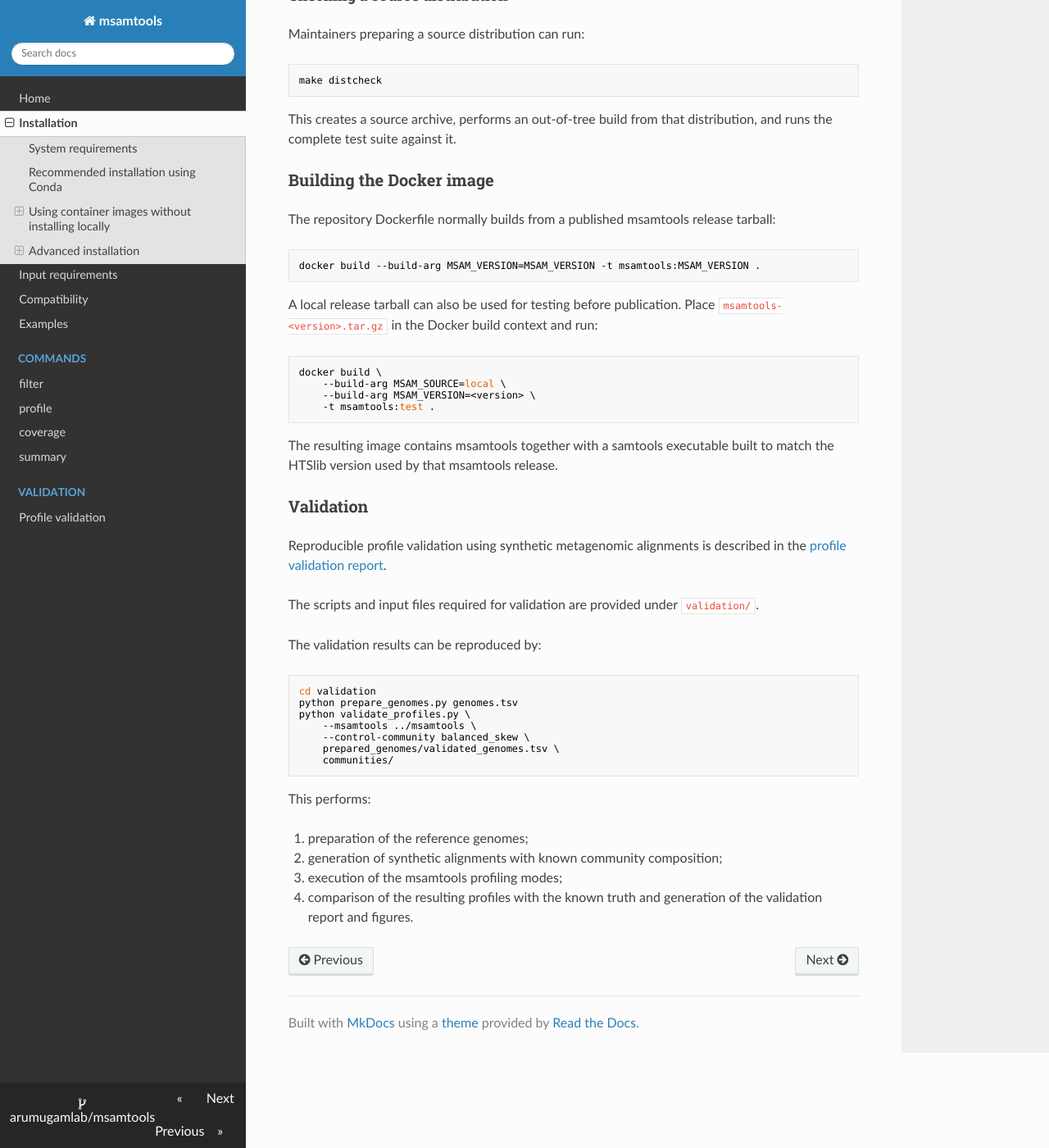
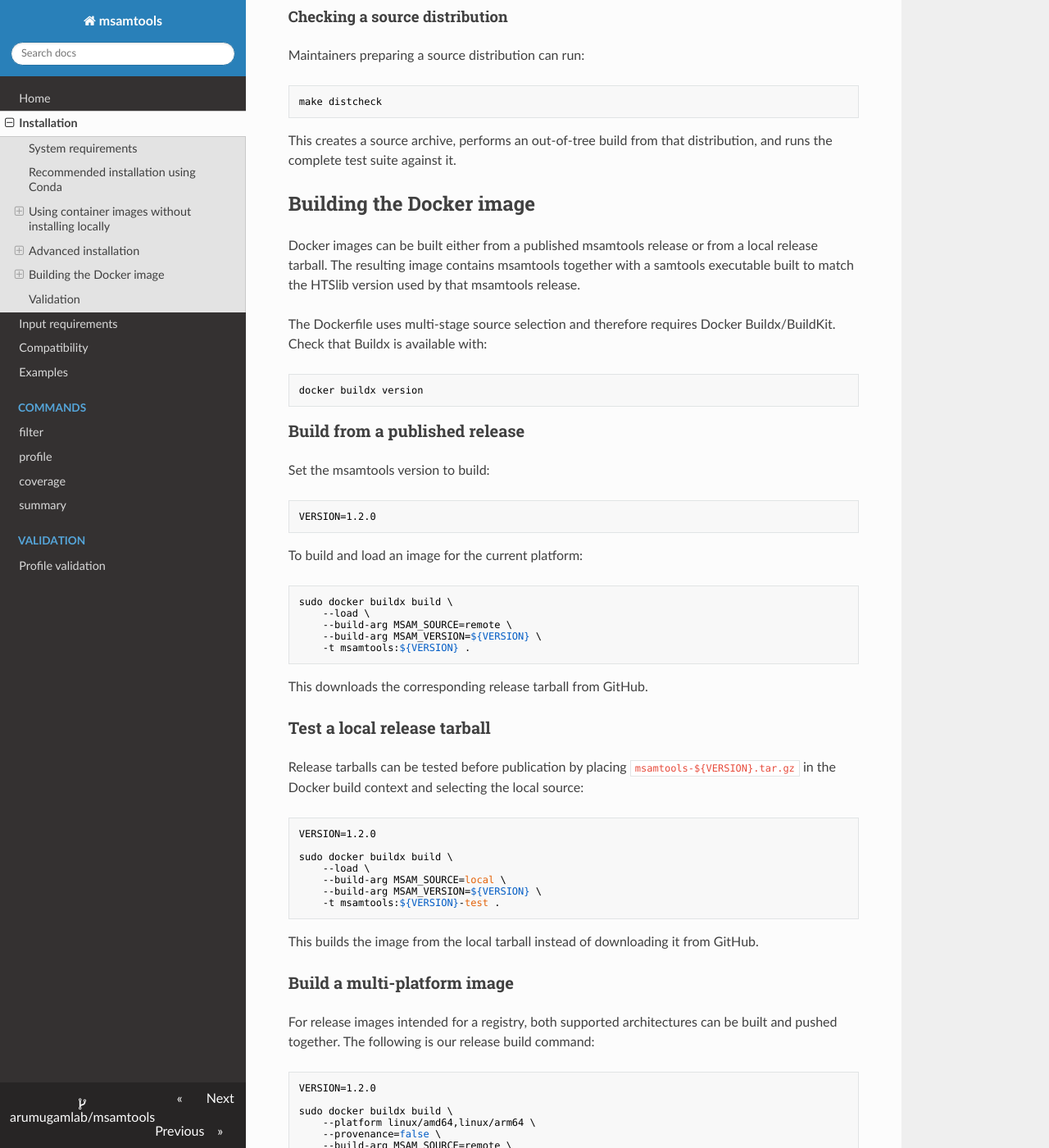
Before and after one commit to arumugamlab/msamtools, an MkDocs documentation site: the page built from docs/installation.md, in a window 1280 px wide and 1400 px high, scrolled down 3902 px. Shown: the whole window at 82% size. Built offline with MkDocs 1.6.1, drawn with Linux system fonts in a browser that asks for light colours; nearby versions of some CDN libraries; some of the changed text lies outside the part shown.

Commit message:
docker: update build workflow and add bash
- Use Docker Buildx for local and remote release builds so unused
  source stages are handled correctly.
- Add bash to the image for compatibility with workflows such as
  Snakemake that assume it is available by default.
- Update the installation documentation accordingly.

````diff
--- a/docs/installation.md
+++ b/docs/installation.md
@@ -45,7 +45,7 @@
 ## Using container images without installing locally
 
 **msamtools** is available in container images that can be used, for example,
-in workflow systems such as Snakemake.
+in workflow systems such as `Snakemake`.
 
 Two container options are available.
 
@@ -70,8 +70,8 @@
 The samtools version in this image is built to match the HTSlib version used by
 msamtools. For the current development version, this is samtools/HTSlib 1.24.
 
-For example, if a BAM file is coordinate-sorted and needs to be name-sorted
-before profiling:
+For example, here is a `Snakemake` rule if a BAM file is coordinate-sorted and
+needs to be name-sorted before profiling:
 
 ```snakemake
 rule profile_sample:
@@ -197,29 +197,82 @@
 This creates a source archive, performs an out-of-tree build from that
 distribution, and runs the complete test suite against it.
 
-### Building the Docker image
+## Building the Docker image
 
-The repository Dockerfile normally builds from a published msamtools release
-tarball:
+Docker images can be built either from a published msamtools release or from
+a local release tarball. The resulting image contains msamtools together
+with a samtools executable built to match the HTSlib version used by that
+msamtools release.
+
+The Dockerfile uses multi-stage source selection and therefore requires
+Docker Buildx/BuildKit. Check that Buildx is available with:
 
 ```bash
-docker build --build-arg MSAM_VERSION=MSAM_VERSION -t msamtools:MSAM_VERSION .
+docker buildx version
 ```
 
-A local release tarball can also be used for testing before publication.
-Place `msamtools-<version>.tar.gz` in the Docker build context and run:
+### Build from a published release
+
+Set the msamtools version to build:
 
 ```bash
-docker build \
-    --build-arg MSAM_SOURCE=local \
-    --build-arg MSAM_VERSION=<version> \
-    -t msamtools:test .
+VERSION=1.2.0
 ```
 
-The resulting image contains msamtools together with a samtools executable
-built to match the HTSlib version used by that msamtools release.
+To build and load an image for the current platform:
 
-### Validation
+```bash
+sudo docker buildx build \
+    --load \
+    --build-arg MSAM_SOURCE=remote \
+    --build-arg MSAM_VERSION=${VERSION} \
+    -t msamtools:${VERSION} .
+```
+
+This downloads the corresponding release tarball from GitHub.
+
+### Test a local release tarball
+
+Release tarballs can be tested before publication by placing
+`msamtools-${VERSION}.tar.gz` in the Docker build context and selecting the
+local source:
+
+```bash
+VERSION=1.2.0
+
+sudo docker buildx build \
+    --load \
+    --build-arg MSAM_SOURCE=local \
+    --build-arg MSAM_VERSION=${VERSION} \
+    -t msamtools:${VERSION}-test .
+```
+
+This builds the image from the local tarball instead of downloading it from
+GitHub.
+
+### Build a multi-platform image
+
+For release images intended for a registry, both supported architectures can
+be built and pushed together. The following is our release build command:
+
+```bash
+VERSION=1.2.0
+
+sudo docker buildx build \
+    --platform linux/amd64,linux/arm64 \
+    --provenance=false \
+    --build-arg MSAM_SOURCE=remote \
+    --build-arg MSAM_VERSION=${VERSION} \
+    -t quay.io/arumugamlab/msamtools:${VERSION}_0 \
+    --push .
+```
+
+The same multi-platform build can be tested against a local release tarball
+before publication by changing `MSAM_SOURCE=remote` to
+`MSAM_SOURCE=local`.
+
+
+## Validation
 
 Reproducible profile validation using synthetic metagenomic alignments is
 described in the [profile validation report](validation/profile_validation.md).
````
Also changed, not shown: 1 other file.
